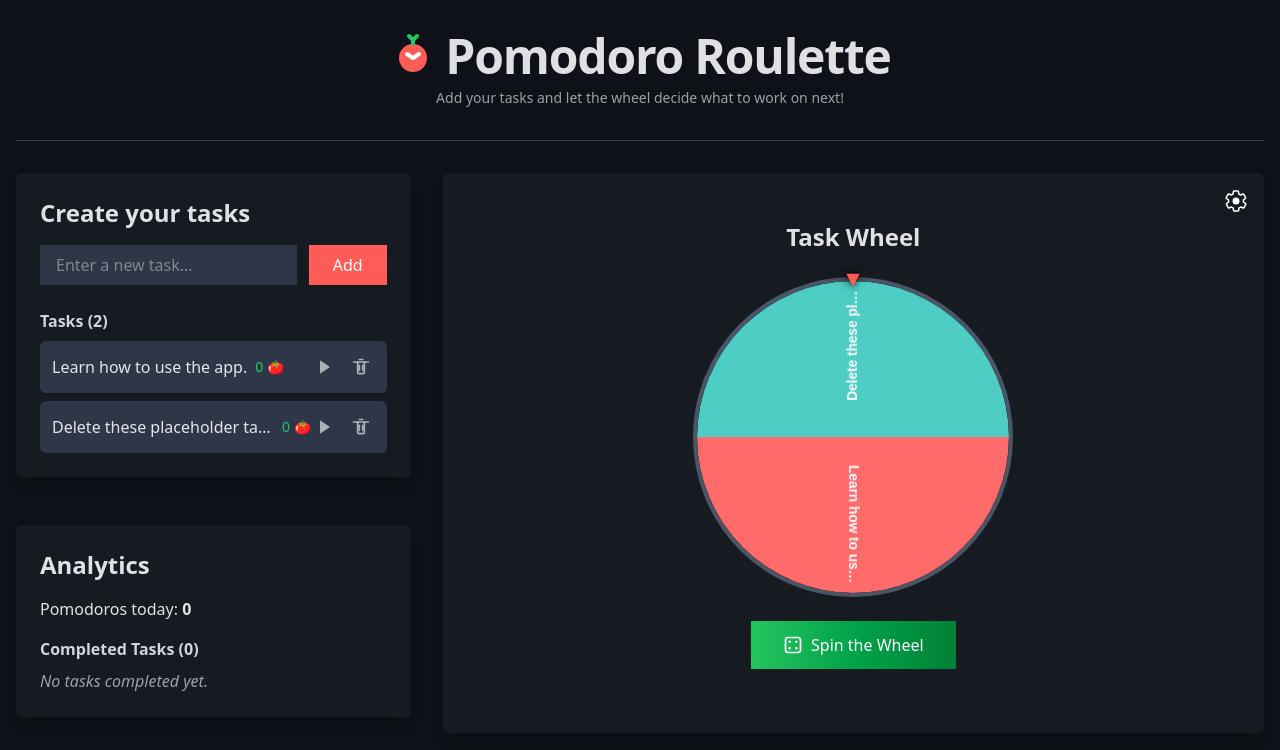
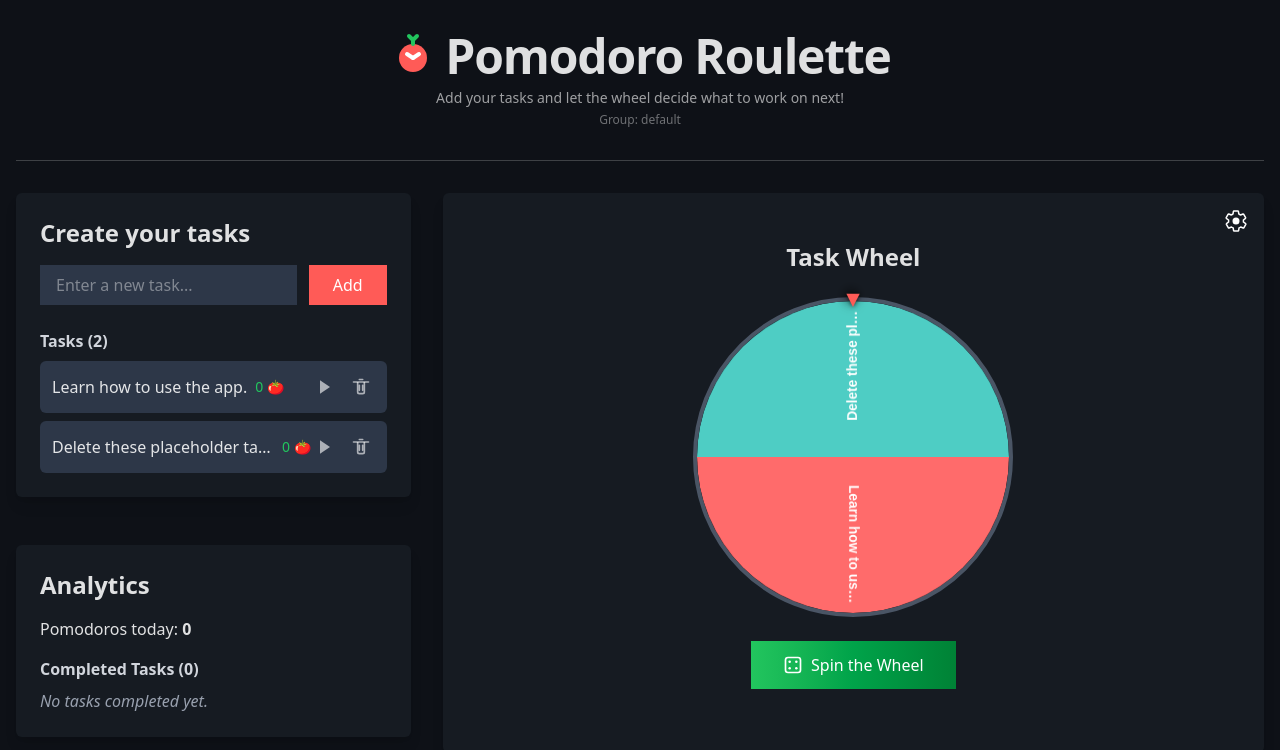
Before and after one commit to andredtr/pomodoro-roulette, a React (Vite) app: page / in a window 1280 px wide. Shown: the top 750 px of the page. Built offline with nearby package versions, Linux system fonts and the light colour scheme.

Commit message:
feat: support task groups via url key

```diff
--- a/src/App.jsx
+++ b/src/App.jsx
@@ -5,12 +5,23 @@ import RouletteWheel from "./components/RouletteWheel";
 import AnalyticsPanel from "./components/AnalyticsPanel";
 import TomatoIcon from "./components/icons/TomatoIcon";
 
+const urlParams = new URLSearchParams(window.location.search);
+const groupKey = urlParams.get("key") || "";
+const storagePrefix = groupKey ? `${groupKey}_` : "";
+const groupLabel = groupKey || "default";
+
 function App() {
   const currentDate = new Date().toISOString().split('T')[0];
 
-  const [tasks, setTasks] = useLocalStorage('tasks', []);
-  const [completedTasks, setCompletedTasks] = useLocalStorage('completedTasks', []);
-  const [dailyData, setDailyData] = useLocalStorage('dailyPomodoros', { date: currentDate, count: 0 });
+  const [tasks, setTasks] = useLocalStorage(`${storagePrefix}tasks`, []);
+  const [completedTasks, setCompletedTasks] = useLocalStorage(
+    `${storagePrefix}completedTasks`,
+    []
+  );
+  const [dailyData, setDailyData] = useLocalStorage(
+    `${storagePrefix}dailyPomodoros`,
+    { date: currentDate, count: 0 }
+  );
   const dailyPomodoros = dailyData.date === currentDate ? dailyData.count : 0;
   const setDailyPomodoros = (updater) => {
     setDailyData(prev => {
@@ -106,6 +117,7 @@ function App() {
             <p className="text-sm max-w-xl mx-auto text-white/60">
               Add your tasks and let the wheel decide what to work on next!
             </p>
+            <p className="text-xs text-white/40 mt-1">Group: {groupLabel}</p>
             <div className="mt-8 h-px bg-white/20"></div>
           </header>
 
```
Also changed, not shown: 1 other file (tests, documents, lock files or other folders).
